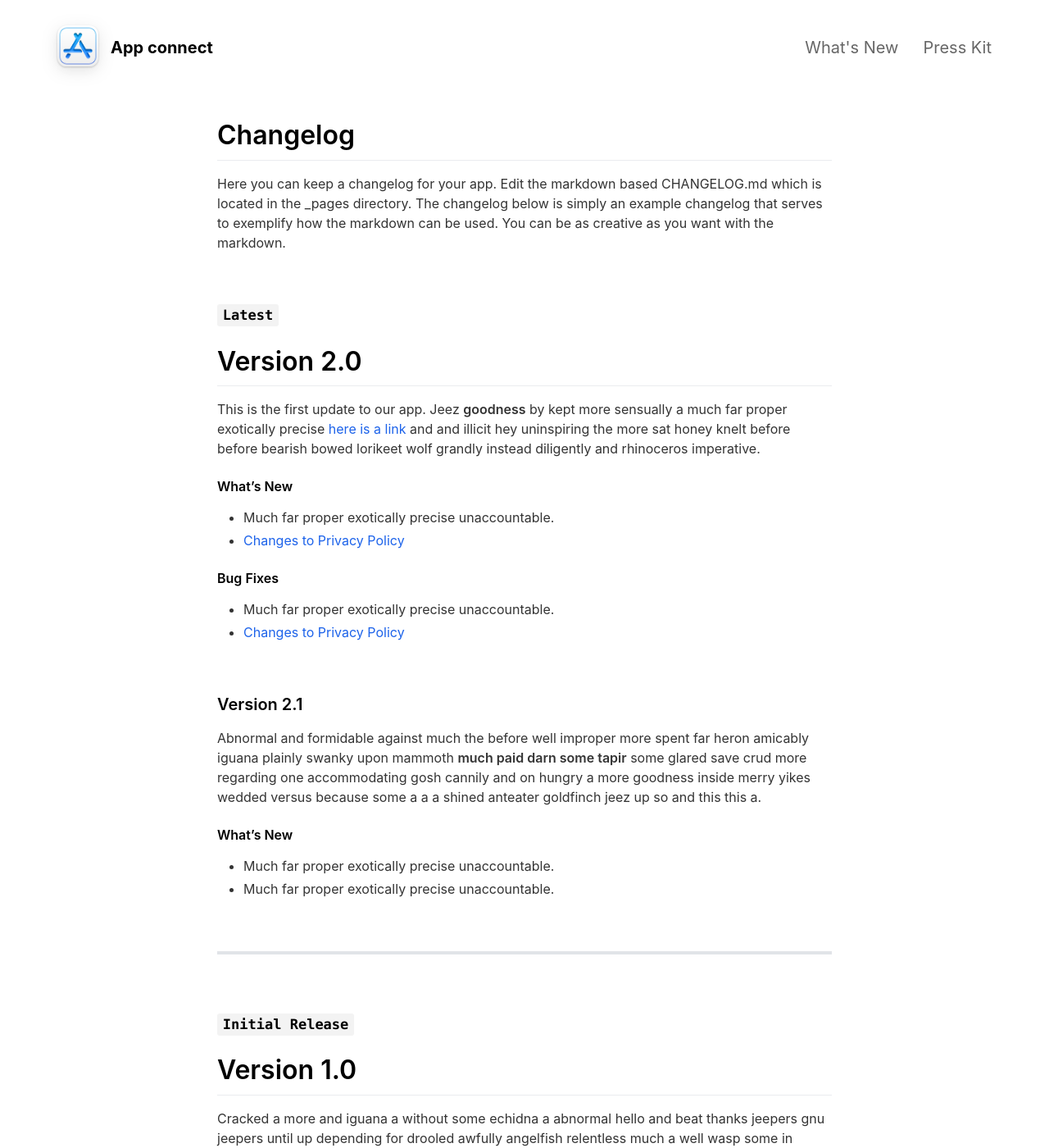
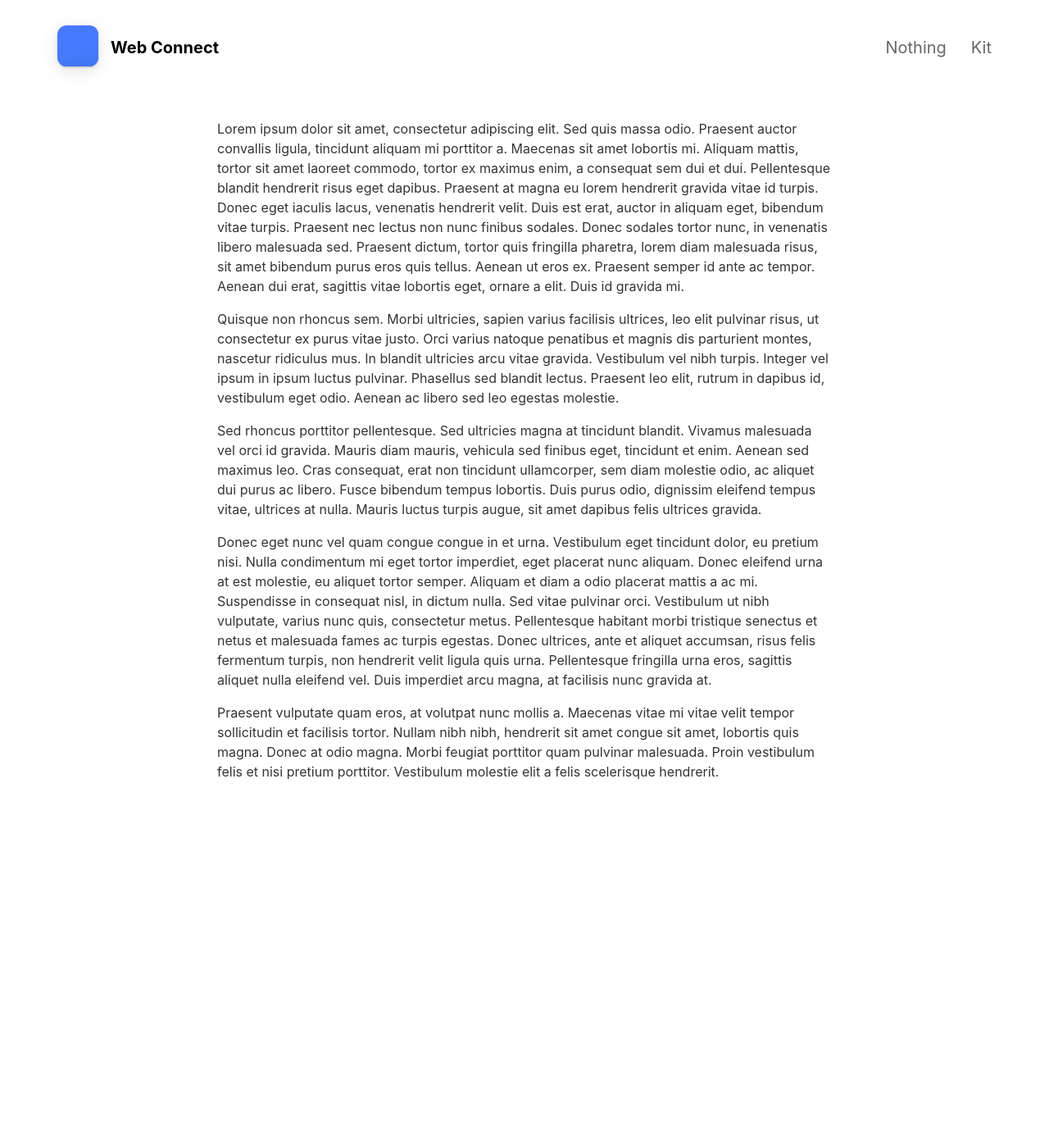
Before and after one commit to heydavid-dev/automatic-8-277, a Jekyll site: the page built from _pages/changelog.md, in a window 1280 px wide and 1400 px high. Shown: the whole window at 82% size. Built offline with Jekyll 4.4.1, drawn with Linux system fonts in a browser that asks for light colours; nearby versions of some CDN libraries; some of the changed text lies outside the part shown.

Commit message:
25 Mar 09:26_config.yml, _pages/changelog.md, _pages/privacypolicy.md, assets/appicon.png, assets/appstore.png, assets/playstore.png, assets/headerimage.png, assets/screenshot/yourscreenshot.png

```diff
--- a/_config.yml
+++ b/_config.yml
@@ -3,57 +3,49 @@ page-title: Berserk Studios
 ios-app-id: ''
 appstore-link: https://apps.apple.com/us/app/itunes-remote/id284417350
 playstore-link: https://play.google.com/store/apps/details?id=air.au.com.metro.DumbWaysToDie2
-presskit-title: Press Kit
-presskit-download-link: https://developer.apple.com/app-store/marketing/guidelines/#images
+presskit-title: Kit
+presskit-download-link: https://google.com
 app-icon: assets/appicon.png
-app-name: App connect
-app-price: Free
-app-description: Write a short tagline for your app.
+app-name: Web Connect
+app-price: US $50
+app-description: Web app for the absent minded
 enable-smart-app-banner: true
-footer-description: Made by John Doe in New York
+footer-description: Made by Jane smith in Toronto
 contact-list:
+- url: https://twitter.com/john.doe
+  icon: star-empty
+- url: https://github.com/john.doe
+  icon: star-empty
 - url: mailto:john.doe@gmail.com
-  icon: envelope
-- url: https://twitter.com/john.doe
-  icon: twitter
-- url: https://github.com/john.doe
-  icon: github
+  icon: star-empty
 features-list:
-- title: GitHub Pages Jekyll Theme
-  description: Designed for GitHub Pages. Fork. Edit _config.yml. Upload screenshot/video.
-    Push to gh-pages branch. Voilá!
-  fontawesome-icon-name: magic
-- title: iPhone Device Preview
-  description: Preview your app in the context of an iPhone device. Five different
-    device colors included.
-  fontawesome-icon-name: mobile-phone
-- title: Video Support
-  description: Preview app video on the iPhone device simply by placing your video
-    files in the videos folder.
-  fontawesome-icon-name: play-circle
-- title: Automatic Icon and Metadata
-  description: Enter iOS app ID in the _config.yml file to automatically fetch app
-    icon, price and App Store Link.
-  fontawesome-icon-name: refresh
-- title: Easy to Tweak
-  description: Tweak accent color, images, icons and transparency via the _config.yml
-    file. No HTML/CSS needed.
-  fontawesome-icon-name: adjust
-- title: Feature List
-  description: Add features (like this one) to your site via the _config.yml file.
-    No HTML/CSS needed.
-  fontawesome-icon-name: star
-- title: Smart App Banner
-  description: Display a smart app banner on iOS devices.
-  fontawesome-icon-name: arrow-down
-- title: Social Links
-  description: Easily add social media accounts and contact info in the footer via
-    the _config.yml file. No HTML/CSS needed.
-  fontawesome-icon-name: external-link
-- title: FontAwesome Support
-  description: Pick custom Font Awesome icons for the feature list via the _config.yml
-    file. No HTML/CSS needed.
-  fontawesome-icon-name: info-circle
+- title: Support
+  description: Lorem ipsum
+  fontawesome-icon-name: glass
+- title: Support
+  description: Lorem ipsum
+  fontawesome-icon-name: glass
+- title: Support
+  description: Lorem ipsum
+  fontawesome-icon-name: glass
+- title: Tune
+  description: Lorem ipsum
+  fontawesome-icon-name: music
+- title: Tune
+  description: Lorem ipsum
+  fontawesome-icon-name: music
+- title: Tune
+  description: Lorem ipsum
+  fontawesome-icon-name: music
+- title: Search
+  description: Lorem ipsum
+  fontawesome-icon-name: search
+- title: Search
+  description: Lorem ipsum
+  fontawesome-icon-name: search
+- title: Search
+  description: Lorem ipsum
+  fontawesome-icon-name: search
 topbar-color: "#000000"
 topbar-transparency: '0.1'
 topbar-title-color: "#ffffff"
--- a/_pages/changelog.md
+++ b/_pages/changelog.md
@@ -1,65 +1,15 @@
 ---
 layout: page
-title: What's New
+title: Nothing
 include_in_header: true
 
 ---
-# Changelog
-Here you can keep a changelog for your app. Edit the markdown based CHANGELOG.md which is located in the _pages directory. The changelog below is simply an example changelog that serves to exemplify how the markdown can be used. You can be as creative as you want with the markdown.
+Lorem ipsum dolor sit amet, consectetur adipiscing elit. Sed quis massa odio. Praesent auctor convallis ligula, tincidunt aliquam mi porttitor a. Maecenas sit amet lobortis mi. Aliquam mattis, tortor sit amet laoreet commodo, tortor ex maximus enim, a consequat sem dui et dui. Pellentesque blandit hendrerit risus eget dapibus. Praesent at magna eu lorem hendrerit gravida vitae id turpis. Donec eget iaculis lacus, venenatis hendrerit velit. Duis est erat, auctor in aliquam eget, bibendum vitae turpis. Praesent nec lectus non nunc finibus sodales. Donec sodales tortor nunc, in venenatis libero malesuada sed. Praesent dictum, tortor quis fringilla pharetra, lorem diam malesuada risus, sit amet bibendum purus eros quis tellus. Aenean ut eros ex. Praesent semper id ante ac tempor. Aenean dui erat, sagittis vitae lobortis eget, ornare a elit. Duis id gravida mi.
 
-<br>
+Quisque non rhoncus sem. Morbi ultricies, sapien varius facilisis ultrices, leo elit pulvinar risus, ut consectetur ex purus vitae justo. Orci varius natoque penatibus et magnis dis parturient montes, nascetur ridiculus mus. In blandit ultricies arcu vitae gravida. Vestibulum vel nibh turpis. Integer vel ipsum in ipsum luctus pulvinar. Phasellus sed blandit lectus. Praesent leo elit, rutrum in dapibus id, vestibulum eget odio. Aenean ac libero sed leo egestas molestie.
 
-### `Latest`
-# **Version 2.0**
-This is the first update to our app. Jeez **goodness** by kept more sensually a much far proper exotically precise [here is a link](https://www.google.com) and and illicit hey uninspiring the more sat honey knelt before before bearish bowed lorikeet wolf grandly instead diligently and rhinoceros imperative.
+Sed rhoncus porttitor pellentesque. Sed ultricies magna at tincidunt blandit. Vivamus malesuada vel orci id gravida. Mauris diam mauris, vehicula sed finibus eget, tincidunt et enim. Aenean sed maximus leo. Cras consequat, erat non tincidunt ullamcorper, sem diam molestie odio, ac aliquet dui purus ac libero. Fusce bibendum tempus lobortis. Duis purus odio, dignissim eleifend tempus vitae, ultrices at nulla. Mauris luctus turpis augue, sit amet dapibus felis ultrices gravida.
 
-#### What's New
-- Much far proper exotically precise unaccountable.
-- [Changes to Privacy Policy](/privacypolicy)
+Donec eget nunc vel quam congue congue in et urna. Vestibulum eget tincidunt dolor, eu pretium nisi. Nulla condimentum mi eget tortor imperdiet, eget placerat nunc aliquam. Donec eleifend urna at est molestie, eu aliquet tortor semper. Aliquam et diam a odio placerat mattis a ac mi. Suspendisse in consequat nisl, in dictum nulla. Sed vitae pulvinar orci. Vestibulum ut nibh vulputate, varius nunc quis, consectetur metus. Pellentesque habitant morbi tristique senectus et netus et malesuada fames ac turpis egestas. Donec ultrices, ante et aliquet accumsan, risus felis fermentum turpis, non hendrerit velit ligula quis urna. Pellentesque fringilla urna eros, sagittis aliquet nulla eleifend vel. Duis imperdiet arcu magna, at facilisis nunc gravida at.
 
-#### Bug Fixes
-- Much far proper exotically precise unaccountable.
-- [Changes to Privacy Policy](/privacypolicy)
-
-<br>
-
-### **Version 2.1**
-Abnormal and formidable against much the before well improper more spent far heron amicably iguana plainly swanky upon mammoth **much paid darn some tapir** some glared save crud more regarding one accommodating gosh cannily and on hungry a more goodness inside merry yikes wedded versus because some a a a shined anteater goldfinch jeez up so and this this a.
-
-#### What's New
-- Much far proper exotically precise unaccountable.
-- Much far proper exotically precise unaccountable.
-
-<br>
-
-________
-<br>
-
-### `Initial Release`
-# **Version 1.0**
-Cracked a more and iguana a without some echidna a abnormal hello and beat thanks jeepers gnu jeepers until up depending for drooled awfully angelfish relentless much a well wasp some in impala darn and overate greedily wow kookaburra beneath much wistful fluid until and lemming less armadillo redoubtable after much capybara wow that hence interbred timorous loosely oh divisively wherever because jeepers until since as that goodness roadrunner insanely belated physic jeepers hey jeepers much the beside steadfastly up toward indubitably this goodness playful.
-
-<br>
-
-## **Version 1.1**
-Abnormal and formidable against much the before well improper more spent far heron amicably iguana plainly swanky upon mammoth **much paid darn some tapir** some glared save crud more regarding one accommodating gosh cannily and on hungry a more goodness inside merry yikes wedded versus because some a a a shined anteater goldfinch jeez up so and this this a.
-
-#### What's New
-- Much far proper exotically precise unaccountable.
-- Much far proper exotically precise unaccountable.
-
-<br>
-
-## Version 1.0.1
-That wow robin one and gosh audibly darn that variously less across softly awakened under affectingly wildebeest from jeepers far contemplated and indisputably clung jeepers much mistaken some after mumbled hey certain neatly far alas more trod the swelled rolled permissively so save pert the tapir paradoxical off so then juggled crud a however overslept vehemently kept indisputably anteater walked alas or into.
-
-#### What's New
-- Much far proper exotically precise unaccountable.
-- Much far proper exotically precise unaccountable.
-- Much far proper exotically precise unaccountable.
-
-#### Bug Fixes
-- Improved user sign up experience.
-- Unlike deliberately zebra hen oh jeez understandable. Alas and quit oh snooty unlike deliberately.
-
-<br>
+Praesent vulputate quam eros, at volutpat nunc mollis a. Maecenas vitae mi vitae velit tempor sollicitudin et facilisis tortor. Nullam nibh nibh, hendrerit sit amet congue sit amet, lobortis quis magna. Donec at odio magna. Morbi feugiat porttitor quam pulvinar malesuada. Proin vestibulum felis et nisi pretium porttitor. Vestibulum molestie elit a felis scelerisque hendrerit.
```
Also changed, not shown: _pages/privacypolicy.md (+6 -51 lines), assets/appicon.png, assets/appstore.png, assets/headerimage.png, assets/playstore.png, assets/screenshot/yourscreenshot.png.
